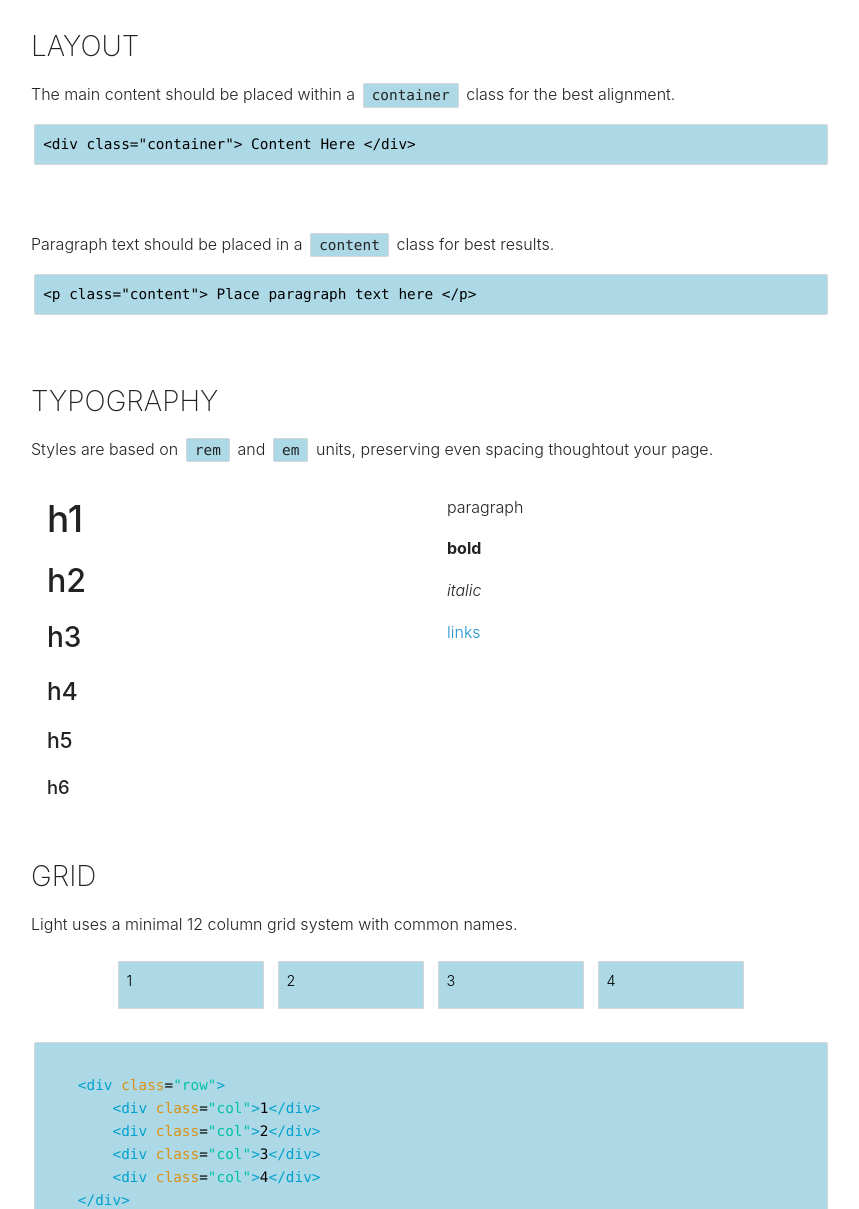
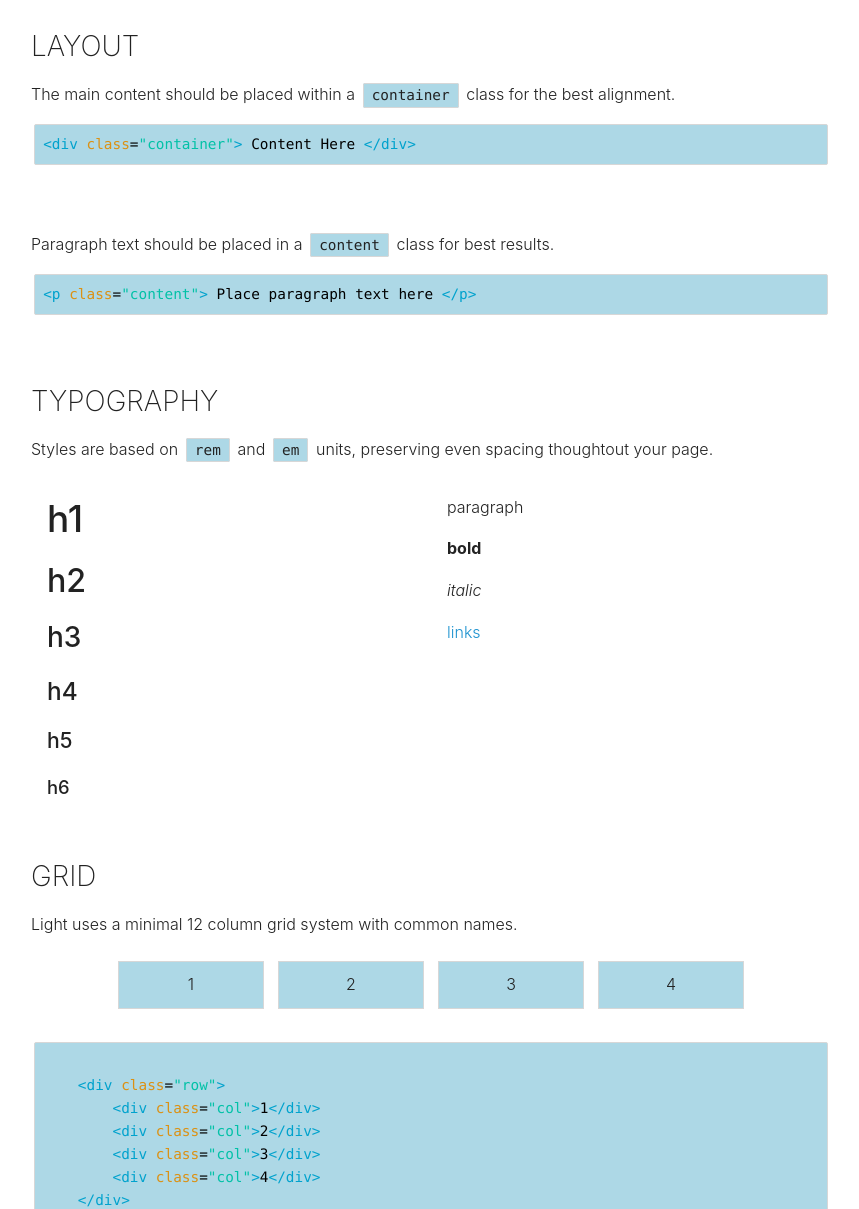
Before and after one commit to ajnauleau/light, a website: page index.html in a window 1280 px wide. Shown: the part 1298-2507 px from the top of the page, without its empty margins (209-1068 px from the left). Drawn offline with Linux system fonts and the light colour scheme.

Commit message:
Fix Margin in Containers

```diff
--- a/index.css
+++ b/index.css
@@ -22,8 +22,15 @@ section {
     padding: 0.2rem 0.5rem;
     margin: 0 0.2rem;
     font-size: 90%;
+    display: flex;
+    justify-content: center;
+    align-items: center;
     background: lightblue;
     border: 1px solid #d7d7d7;
+}
+
+.square p {
+    margin-bottom: 0px;
 }
 
 
--- a/index.html
+++ b/index.html
@@ -56,18 +56,14 @@
                     The main content should be placed within a <code>container</code> class for the best alignment.
                 </p>
                 <pre><code>
-                     &lt;div class="container"&gt;
-   Content Here
-&lt;/div&gt;
+                    <span class="method">&lt;div</span> <span class="global"> class</span>=<span class="string">"container"</span><span class="method">&gt;</span> Content Here <span class="method">&lt;/div</span><span class="method">&gt;</span>
                     </code>
                     </pre>
                     <p class="content">
                         Paragraph text should be placed in a <code>content</code> class for best results.
                     </p>
                     <pre><code>
-                       &lt;p class="content"&gt;
-    Place paragraph text here
-&lt;/p&gt;
+                       <span class="method">&lt;p</span> <span class="global"> class</span>=<span class="string">"content"</span><span class="method">&gt;</span> Place paragraph text here <span class="method">&lt;/p</span><span class="method">&gt;</span>
                     </code>
                     </pre>
             </div>
@@ -107,16 +103,16 @@
             </p>
             <div class="container">
                 <div class="row">
-                    <div class="col square">1
+                    <div class="col square"><p>1</p>
                     </div>
 
-                    <div class="col square">2
+                    <div class="col square"><p>2</p>
                     </div>
 
-                    <div class="col square">3
+                    <div class="col square"><p>3</p>
                     </div>
 
-                    <div class="col square">4
+                    <div class="col square"><p>4</p>
                     </div>
                 </div>
             </div>
```
